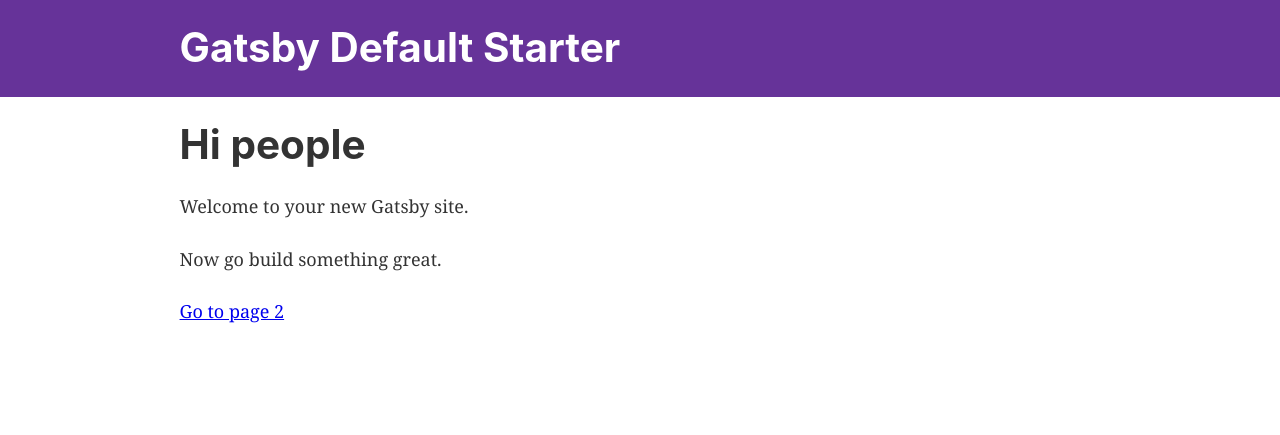
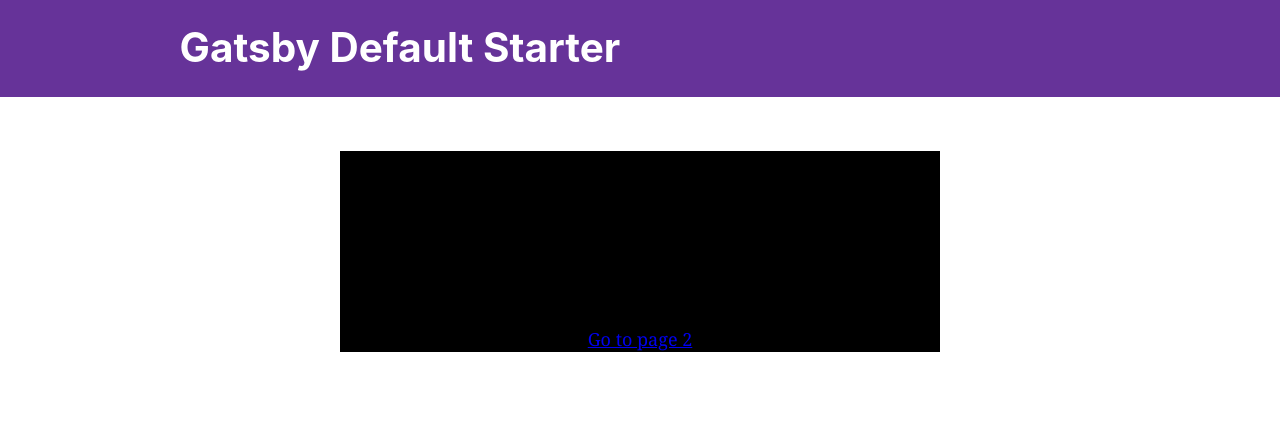
Before and after one commit to maxluster/maxluster.com, a Gatsby site: page / in a window 1280 px wide. Built offline with nearby package versions, Linux system fonts and the light colour scheme; Gatsby itself is replaced by a stand-in of ours.

Commit message:
styled components demo

```diff
--- a/gatsby-config.js
+++ b/gatsby-config.js
@@ -17,5 +17,6 @@ module.exports = {
       },
     },
     'gatsby-plugin-offline',
+    'gatsby-plugin-styled-components',
   ],
 }
--- a/src/pages/index.js
+++ b/src/pages/index.js
@@ -2,13 +2,26 @@ import React from 'react'
 import { Link } from 'gatsby'
 
 import Layout from '../components/layout'
+import styled from 'styled-components'
+
+const Container = styled.div`
+  margin: 3rem auto;
+  background: black;
+  max-width: 600px;
+  display: flex;
+  flex-direction: column;
+  align-items: center;
+  justify-content: center;
+`
 
 const IndexPage = () => (
   <Layout>
-    <h1>Hi people</h1>
-    <p>Welcome to your new Gatsby site.</p>
-    <p>Now go build something great.</p>
-    <Link to="/page-2/">Go to page 2</Link>
+    <Container>
+      <h1>Hi people</h1>
+      <p>Welcome to your new Gatsby site.</p>
+      <p>Now go build something great.</p>
+      <Link to="/page-2/">Go to page 2</Link>
+    </Container>
   </Layout>
 )
 
```
